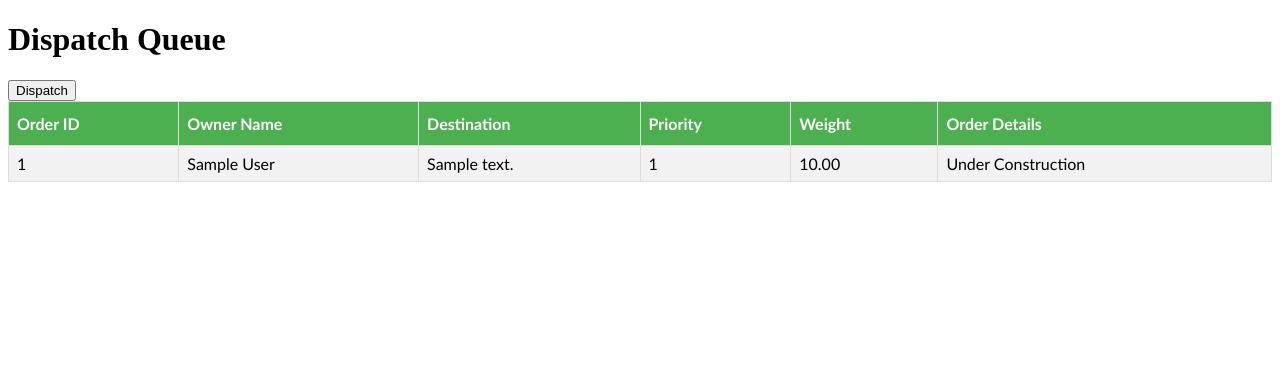
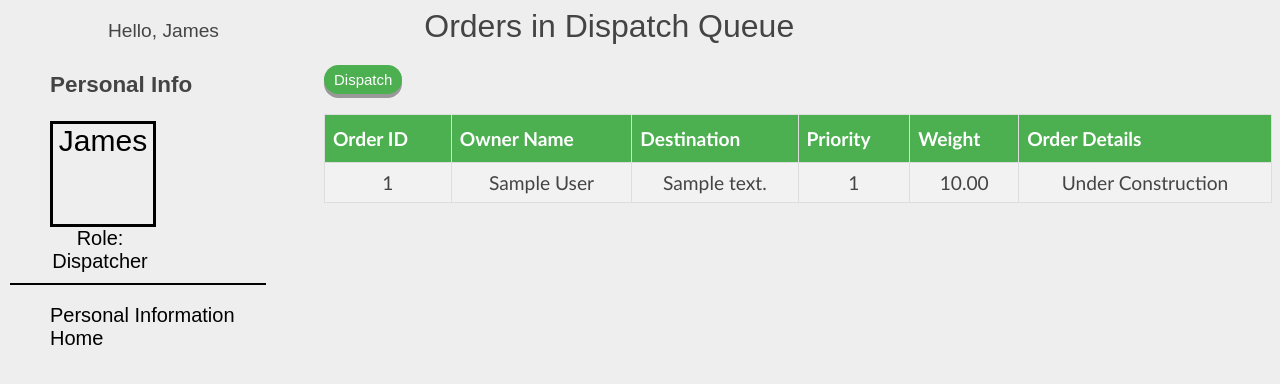
Before and after one commit to Caspar-Chen-hku/SE_project, a Django app: page /asp/dispatcher/home in a window 1280 px wide. Shown: the top 384 px of the page. Run offline with Django 3.2, Linux system fonts and the light colour scheme; tables that the repository leaves empty hold one stand-in row (values such as "Sample post").

Commit message:
update dispatcher home

```diff
--- a/jackas/asp/templates/asp/dispatch_queue_list.html
+++ b/jackas/asp/templates/asp/dispatch_queue_list.html
@@ -1,6 +1,10 @@
 <!DOCTYPE html>
 <html>
 <head>
+<meta http-equiv="Content-Type" content="text/html; charset=utf-8" />
+<title>Dispatcher Home Page</title>
+{% load static %}
+<link rel='stylesheet' href="{% static "stylesheets/mystyle.css" %}" type='text/css' >
 <style>
 #orders {
     font-family: "Trebuchet MS", Arial, Helvetica, sans-serif;
@@ -24,11 +28,55 @@
     background-color: #4CAF50;
     color: white;
 }
+
+#dispatch-button {
+  display: inline-block;
+  padding: 6px 10px;
+  font-size: 15px;
+  cursor: pointer;
+  text-align: center;
+  text-decoration: none;
+  outline: none;
+  color: #fff;
+  background-color: #4CAF50;
+  border: none;
+  border-radius: 15px;
+  box-shadow: 0 4px #999;
+}
+#dispatch-button:hover {background-color: #3e8e41}
+#dispatch-button:active {
+  background-color: #3e8e41;
+  box-shadow: 0 3px #666;
+  transform: translateY(4px);
+}
 </style>
 </head>
+<body>
+  <div id='header' style="margin-bottom: 20px">
+    <span id='dispatcher_info'>Hello, {{username}} </span>
+    <span id='website_title'>Orders in Dispatch Queue</span>
+  </div>
 
-<h1>Dispatch Queue</h1>
-<button onclick="location.href='dispatch_order'" id="myButton">Dispatch</button>
+  <div id='personal' style='width: 20%'>
+    <div style="margin-left: 40px;"><h3>Personal Info</h3></div>
+    <div id='profile'>
+        <div class='myButton' id='profile_btn'>
+            {{username}}
+        </div>
+        <div class='myButton'>Role: Dispatcher</div>
+    </div>
+    <hr style="border: 1px solid black;" />
+
+    <ul id='personal_list' style='list-style-type: none'>
+        <li class='myButton'>
+            Personal Information
+        </li>
+        <li class='myButton'>Home</li>
+    </ul>
+  </div>
+  <div style="width: 75%; float: right;">
+    <!--<h3>Dispatch Queue</h3> -->
+    <button onclick="location.href='dispatch_order'" id="dispatch-button">Dispatch</button>
     <table id="orders">
       <tr>
         <th>Order ID</th>
@@ -49,3 +97,5 @@
       </tr>
       {% endfor %}
     </table>
+  </div>
+</body>
--- a/jackas/asp/views.py
+++ b/jackas/asp/views.py
@@ -42,19 +42,13 @@ class CMViewItems(ListView):
 		context['categories'] = Category.objects.all()
 		return context
 
-	#def get(self, request):
-	#	return HttpResponse('hello world')
-
 class CMViewItemInfo(ListView):
-
 	template_name = 'asp/view_item_info.html'
-
 	def get_queryset(self):
 		self.id = self.kwargs['id']
 		return Item.objects.filter(pk=self.id).all()
 
 class CMViewOrder(ListView):
-	"""docstring for CMConstructOrder"""
 	template_name = 'asp/view_order.html'
 
 	def get_queryset(self):
@@ -66,7 +60,9 @@ class DispatcherViewQueue(ListView):
 		queue_record_list = DispatchQueue.objects.all()
 		order_list = [elem.order_id for elem in queue_record_list]
 		template = loader.get_template('asp/dispatch_queue_list.html')
+		username = "James"
 		context = {
+			'username': username,
 			'order_list': order_list,
 		}
 		return HttpResponse(template.render(context, request))
```
Also changed, not shown: jackas/asp/templates/asp/view_package.html (+26 -2 lines). Lines whose indentation alone changed are shown as unchanged.
